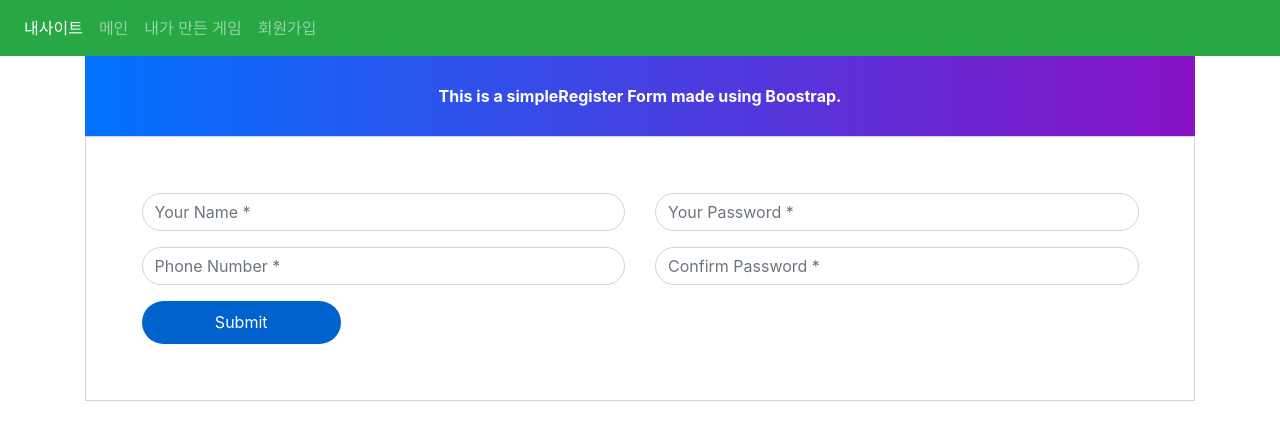
After one commit to byung8052/20160840-flask, a Flask app: page /join in a window 1280 px wide. The commit adds this page. Shown: the top 440 px of the page. Run offline with Flask 2, Linux system fonts and the light colour scheme; some libraries are stand-ins or nearby versions.

Commit message:
20160840 13주차

```diff
--- a/app.py
+++ b/app.py
@@ -8,7 +8,15 @@ app.secret_key = b'aaa!111/'
 
 @app.route('/')
 def index():
-    return '메인페이지'
+    return render_template("main.html")
+
+@app.route('/startgame')
+def startgame():
+    return render_template('startgame.html')
+
+@app.route('/join')
+def join():
+    return render_template('join.html')
 
 # 로그인
 @app.route('/login', methods=['GET', 'POST'])
@@ -60,5 +68,6 @@ def method():
         else:
             return "아이디 또는 패스워드를 확인 하세요."
 
+
 if __name__ == '__main__':
     app.run(debug=True)
--- /dev/null
+++ b/templates/join.html
@@ -0,0 +1,67 @@
+{% extends "layout.html" %}
+{% block title %}회원 가입 페이지{% endblock %}
+{% block head %}
+{{ super() }}
+<style>
+.note
+{
+    text-align: center;
+    height: 80px;
+    background: -webkit-linear-gradient(left, #0072ff, #8811c5);
+    color: #fff;
+    font-weight: bold;
+    line-height: 80px;
+}
+.form-content
+{
+    padding: 5%;
+    border: 1px solid #ced4da;
+    margin-bottom: 2%;
+}
+.form-control{
+    border-radius:1.5rem;
+}
+.btnSubmit
+{
+    border:none;
+    border-radius:1.5rem;
+    padding: 1%;
+    width: 20%;
+    cursor: pointer;
+    background: #0062cc;
+    color: #fff;
+}
+</style>
+{% endblock %}
+{% block content %}
+
+<div class="container register-form">
+    <div class="form">
+        <div class="note">
+            <p>This is a simpleRegister Form made using Boostrap.</p>
+        </div>
+
+        <div class="form-content">
+            <div class="row">
+                <div class="col-md-6">
+                    <div class="form-group">
+                        <input type="text" class="form-control" placeholder="Your Name *" value=""/>
+                    </div>
+                    <div class="form-group">
+                        <input type="text" class="form-control" placeholder="Phone Number *" value=""/>
+                    </div>
+                </div>
+                <div class="col-md-6">
+                    <div class="form-group">
+                        <input type="text" class="form-control" placeholder="Your Password *" value=""/>
+                    </div>
+                    <div class="form-group">
+                        <input type="text" class="form-control" placeholder="Confirm Password *" value=""/>
+                    </div>
+                </div>
+            </div>
+            <button type="button" class="btnSubmit">Submit</button>
+        </div>
+    </div>
+</div>
+{% endblock %}
--- /dev/null
+++ b/templates/layout.html
@@ -0,0 +1,37 @@
+<!DOCTYPE html>
+<html lang="en">
+<head>
+    {% block head %}
+  <title>{% block title %}{% endblock %} - my site</title>
+  <meta charset="utf-8">
+  <meta name="viewport" content="width=device-width, initial-scale=1">
+  <link rel="stylesheet" href="https://maxcdn.bootstrapcdn.com/bootstrap/4.5.0/css/bootstrap.min.css">
+  <script src="https://ajax.googleapis.com/ajax/libs/jquery/3.5.1/jquery.min.js"></script>
+  <script src="https://cdnjs.cloudflare.com/ajax/libs/popper.js/1.16.0/umd/popper.min.js"></script>
+  <script src="https://maxcdn.bootstrapcdn.com/bootstrap/4.5.0/js/bootstrap.min.js"></script>
+  {% endblock %}
+</head>
+<body>
+<nav class="navbar navbar-expand-sm bg-success navbar-dark">
+  <ul class="navbar-nav">
+    <li class="nav-item active">
+      <a class="nav-link" href="#">내사이트</a>
+    </li>
+    <li class="nav-item">
+      <a class="nav-link" href="/">메인</a>
+    </li>
+    <li class="nav-item">
+      <a class="nav-link" href="{{ url_for('startgame') }}">내가 만든 게임</a>
+    </li>
+    <li class="nav-item">
+      <a class="nav-link" href="{{ url_for('join') }}">회원가입</a>
+    </li>
+  </ul>
+</nav>
+<div class="container-fluid">
+    <div id="content">{% block content %}{% endblock %}</div>
+</div>
+
+
+</body>
+</html>
```
Also changed, not shown: templates/main.html (added, +8 -0 lines), templates/startgame.html (added, +14 -0 lines), templates/test.html (+1 -6 lines).
